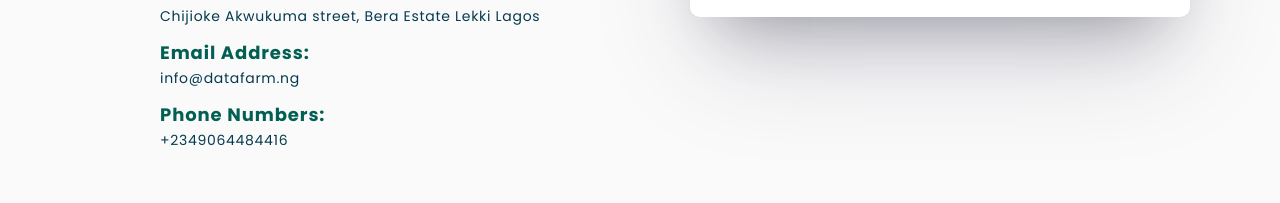
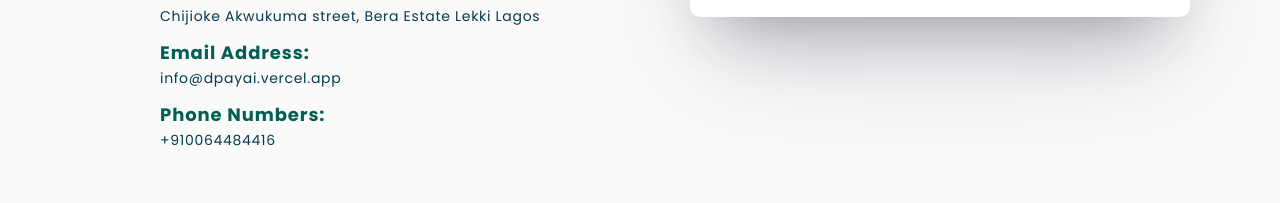
Before and after one commit to kelvintony/company_app, a Next.js app: page /reach-us in a window 1280 px wide. Shown: the part 592-795 px from the top of the page. Built offline with nearby package versions, Linux system fonts and the light colour scheme; no server answers.

Commit message:
Update reach-us.jsx

```diff
--- a/pages/reach-us.jsx
+++ b/pages/reach-us.jsx
@@ -31,11 +31,11 @@ const ReachUs = () => {
           </div>
           <div className={styles.contact_details}>
             <h4>Email Address:</h4>
-            <p>info@datafarm.ng</p>
+            <p>info@dpayai.vercel.app</p>
           </div>
           <div className={styles.contact_details}>
             <h4>Phone Numbers:</h4>
-            <p>+2349064484416</p>
+            <p>+910064484416</p>
           </div>
         </div>
 
```
